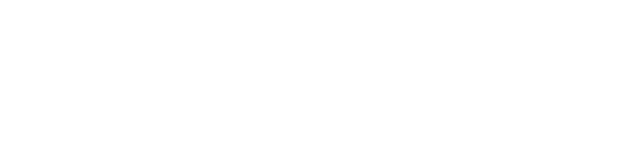
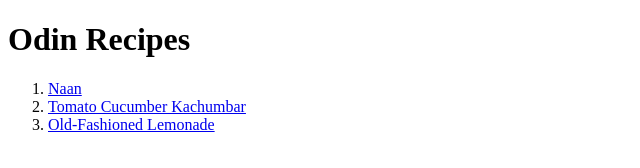
Before and after one commit to nadeem-24/odin-recipes, a plain HTML site: page index.html in a window 1280 px wide. Shown: the whole page, without its empty margins (0-640 px from the left). Drawn offline with Linux system fonts and the light colour scheme.

Commit message:
modification

```diff
--- a/index.html
+++ b/index.html
@@ -4,9 +4,14 @@
     <meta charset="UTF-8">
     <meta http-equiv="X-UA-Compatible" content="IE=edge">
     <meta name="viewport" content="width=device-width, initial-scale=1.0">
-    <title>Document</title>
+    <title>Odin Recipes</title>
 </head>
 <body>
-
+    <h1>Odin Recipes</h1>
+    <ol>
+        <li><a href="naan.html">Naan</a></li>
+        <li><a href="tomato-cucumber-kachumbar.html">Tomato Cucumber Kachumbar</a></li>
+        <li><a href="lemonade.html">Old-Fashioned Lemonade</a></li>
+    </ol>
 </body>
 </html>
```
